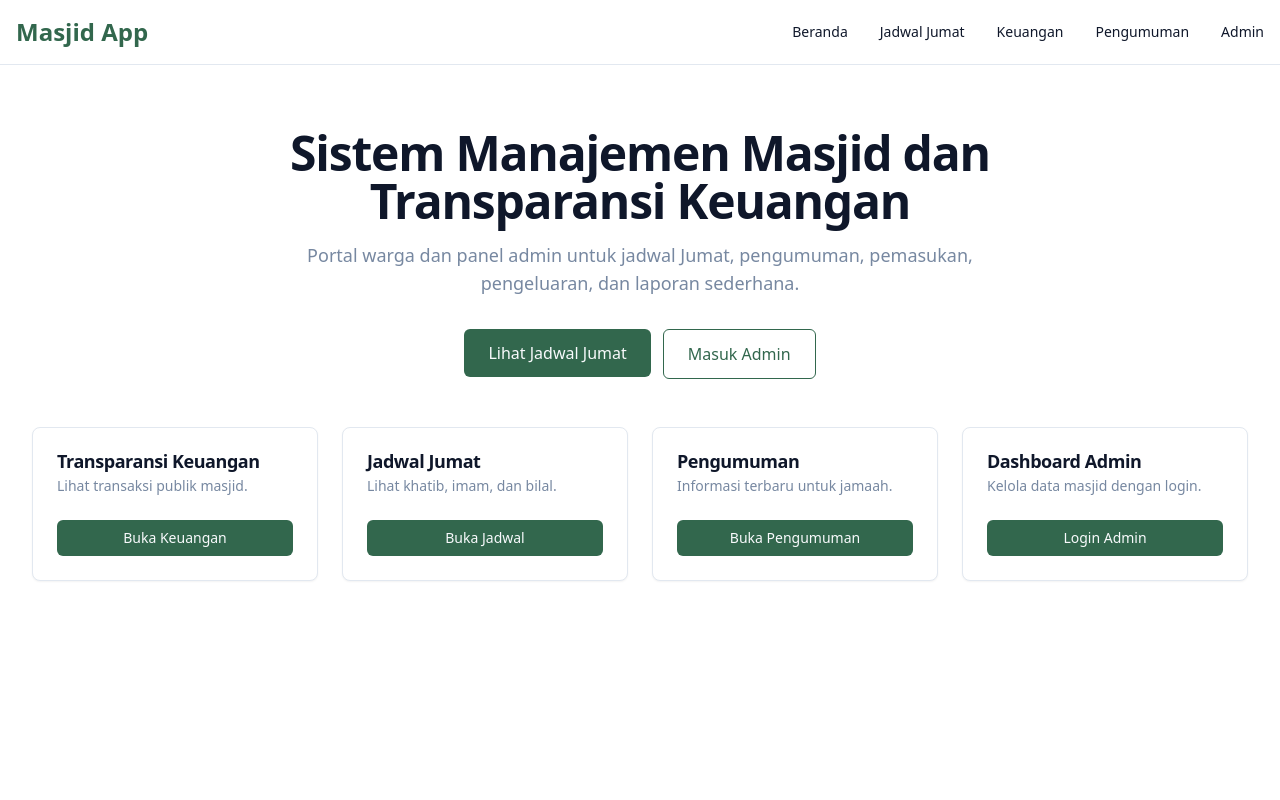
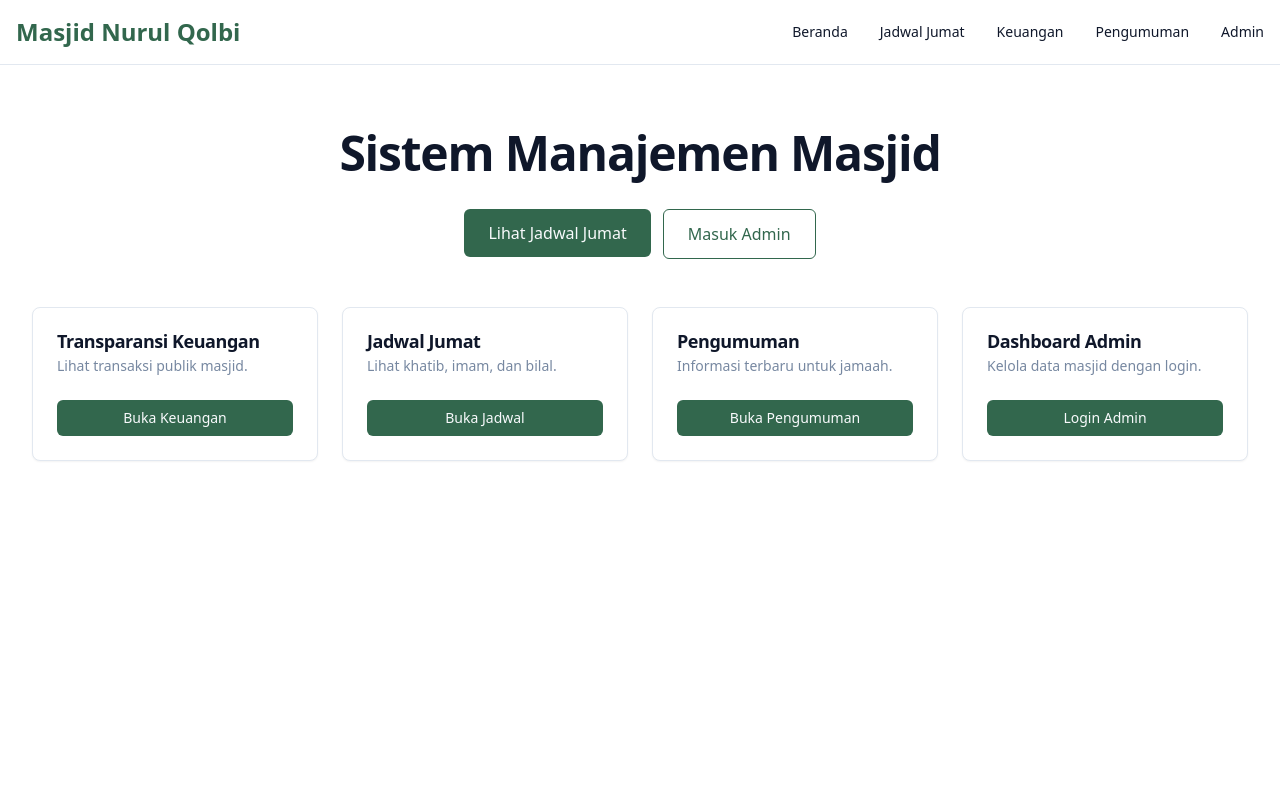
Before and after one commit to bensu89/Masjid-NQ, a Next.js app: page / in a window 1280 px wide. Shown: the top 800 px of the page. Built offline with nearby package versions, Linux system fonts and the light colour scheme.

Commit message:
Update: Simplified home title and description

```diff
--- a/src/app/admin/login/page.tsx
+++ b/src/app/admin/login/page.tsx
@@ -39,7 +39,7 @@ export default function LoginPage() {
     <div className="flex min-h-screen items-center justify-center bg-background px-4">
       <div className="w-full max-w-md">
         <div className="text-center mb-8">
-          <h1 className="text-3xl font-bold">Masjid App</h1>
+          <h1 className="text-3xl font-bold">Masjid Nurul Qolbi</h1>
           <p className="text-muted-foreground">Masuk ke Panel Admin</p>
         </div>
 
--- a/src/app/layout.tsx
+++ b/src/app/layout.tsx
@@ -5,7 +5,7 @@ import { AuthProvider } from "@/contexts/AuthContext";
 import "./globals.css";
 
 export const metadata: Metadata = {
-  title: "Masjid App - Sistem Manajemen Masjid",
+  title: "Masjid Nurul Qolbi",
   description: "Platform digital untuk manajemen administrasi dan transparansi keuangan masjid",
 };
 
--- a/src/app/page.tsx
+++ b/src/app/page.tsx
@@ -7,8 +7,7 @@ export default function HomePage() {
     <main className="min-h-screen bg-background">
       <section className="mx-auto max-w-7xl px-4 py-16 md:px-8">
         <div className="mx-auto max-w-3xl text-center">
-          <h1 className="text-4xl font-bold tracking-tight md:text-5xl">Sistem Manajemen Masjid dan Transparansi Keuangan</h1>
-          <p className="mt-4 text-lg text-muted-foreground">Portal warga dan panel admin untuk jadwal Jumat, pengumuman, pemasukan, pengeluaran, dan laporan sederhana.</p>
+          <h1 className="text-4xl font-bold tracking-tight md:text-5xl">Sistem Manajemen Masjid</h1>
           <div className="mt-8 flex flex-col justify-center gap-3 sm:flex-row">
             <Link href="/jadwal"><Button size="lg">Lihat Jadwal Jumat</Button></Link>
             <Link href="/admin/login"><Button variant="secondary" size="lg">Masuk Admin</Button></Link>
--- a/src/components/layout/Header.tsx
+++ b/src/components/layout/Header.tsx
@@ -11,7 +11,7 @@ export function Header() {
     <header className="sticky top-0 z-10 border-b bg-background">
       <div className="max-w-7xl mx-auto px-4 py-4 flex items-center justify-between">
         <Link href="/" className="text-2xl font-bold text-primary">
-          Masjid App
+          Masjid Nurul Qolbi
         </Link>
 
         <nav className="hidden md:flex gap-8">
```
